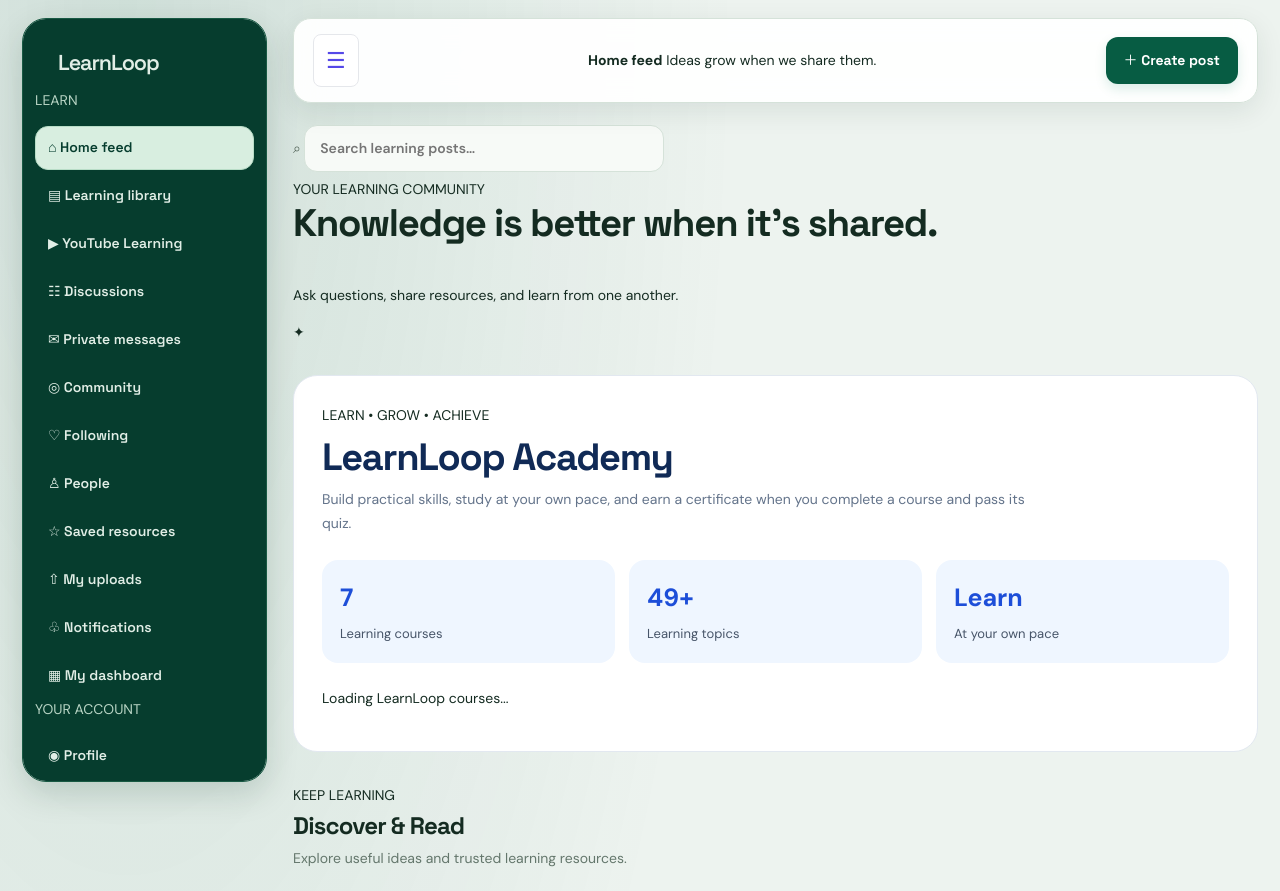
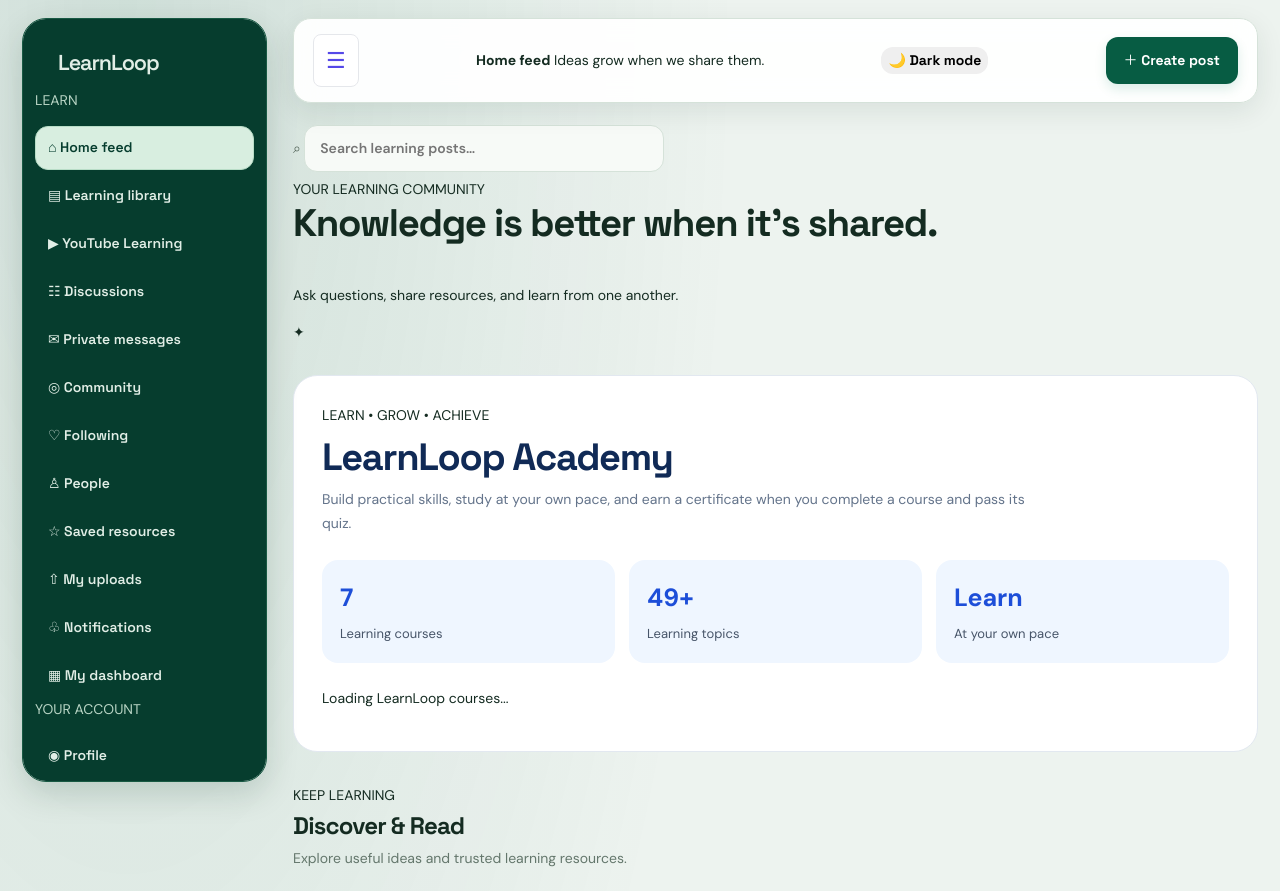
Before and after one commit to elisemfitumukiza3-star/elise, a website: page index.html in a window 1280 px wide. Shown: the top 891 px of the page. Drawn offline with nearby package versions, Linux system fonts and the light colour scheme; a script that the page names is missing.

Commit message:
Update index.html

```diff
--- a/index.html
+++ b/index.html
@@ -221,7 +221,15 @@
           <strong id="topbarTitle">Home feed</strong>
           <span id="topbarSubtitle">Ideas grow when we share them.</span>
         </div>
-
+      <button
+  type="button"
+  id="themeToggleButton"
+  class="icon-button"
+  aria-label="Switch to dark mode"
+  title="Switch to dark mode"
+>
+  🌙 Dark mode
+</button>
         <button class="button button-primary" id="newPostTop">＋ Create post</button>
       </header>
 
@@ -1147,14 +1155,6 @@
   ></div>
 </section>
 
-<button
-  type="button"
-  id="themeToggleButton"
-  aria-label="Switch to dark mode"
-  title="Switch to dark mode"
->
-  🌙 Dark mode
-</button>
 
 </body>
 </html>
```
